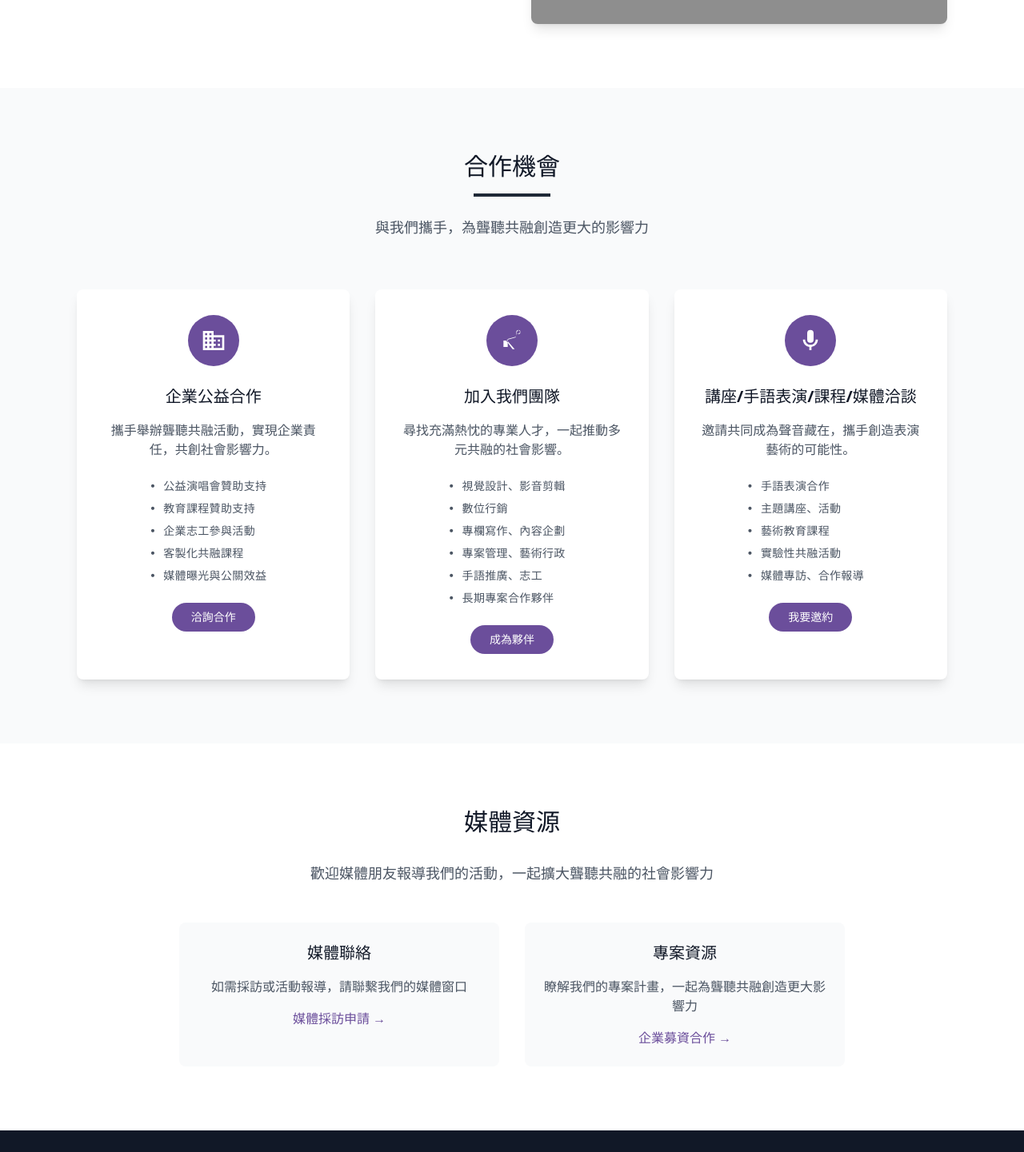
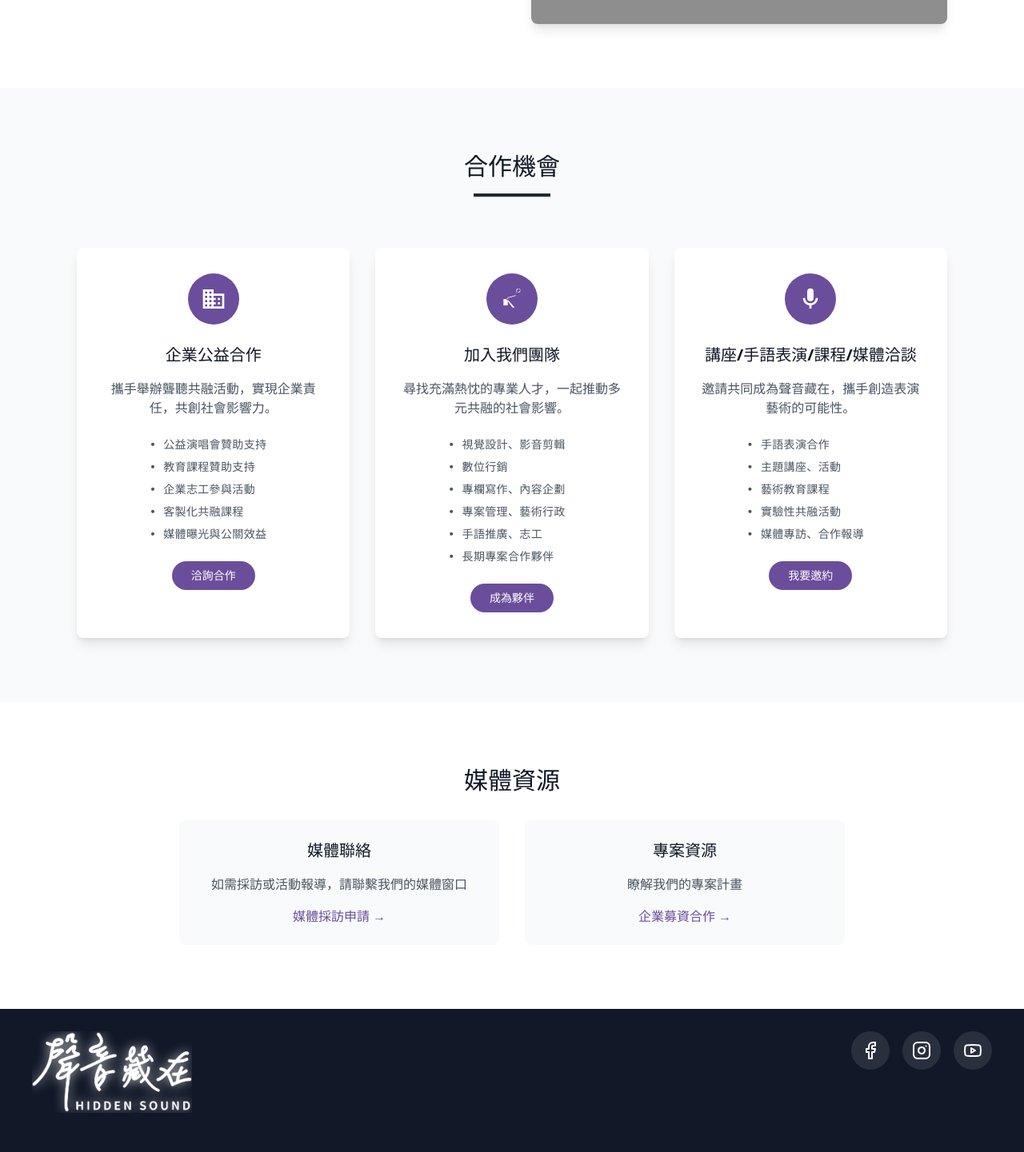
Before and after one commit to nyannyn/hidden-sound, a React (Vite) app: page /contact in a window 1280 px wide. Shown: the part 696-2137 px from the top of the page at 80% size. Built offline with nearby package versions, Linux system fonts and the light colour scheme; grey boxes are pictures that could not be loaded.

Commit message:
頁面小調整

```diff
--- a/src/components/Concert1.tsx
+++ b/src/components/Concert1.tsx
@@ -209,9 +209,6 @@ const Concert1 = () => {
               相關新聞報導
             </h2>
             <div className="w-16 h-1 bg-[#6B4E9B] mx-auto mb-4"></div>
-            <p className="text-gray-600 text-base">
-              媒體如何看待我們的共融演唱會
-            </p>
           </div>
 
           <div className="space-y-0">
--- a/src/components/Concert2.tsx
+++ b/src/components/Concert2.tsx
@@ -209,9 +209,6 @@ const Concert2 = () => {
               相關新聞報導
             </h2>
             <div className="w-16 h-1 bg-[#6B4E9B] mx-auto mb-4"></div>
-            <p className="text-gray-600 text-base">
-              媒體如何看待我們的共融演唱會
-            </p>
           </div>
 
           <div className="space-y-0">
--- a/src/components/Contact.tsx
+++ b/src/components/Contact.tsx
@@ -217,9 +217,6 @@ const Contact = () => {
           <div className="text-center mb-16">
             <h2 className="text-3xl font-bold text-gray-900 mb-4">合作機會</h2>
             <div className="w-24 h-1 bg-gray-800 mx-auto mb-6"></div>
-            <p className="text-lg text-gray-600">
-              與我們攜手，為聾聽共融創造更大的影響力
-            </p>
           </div>
 
           <div className="grid grid-cols-1 md:grid-cols-2 lg:grid-cols-3 gap-8">
@@ -397,9 +394,6 @@ const Contact = () => {
       <section className="py-20 bg-white">
         <div className="max-w-4xl mx-auto px-4 sm:px-6 lg:px-8 text-center">
           <h2 className="text-3xl font-bold text-gray-900 mb-8">媒體資源</h2>
-          <p className="text-lg text-gray-600 mb-12">
-            歡迎媒體朋友報導我們的活動，一起擴大聾聽共融的社會影響力
-          </p>
 
           <div className="grid grid-cols-1 md:grid-cols-2 gap-8">
             <div className="bg-gray-50 p-6 rounded-lg">
@@ -410,7 +404,7 @@ const Contact = () => {
                 如需採訪或活動報導，請聯繫我們的媒體窗口
               </p>
               <a
-                href="https://docs.google.com/forms/d/e/1FAIpQLSehZ7Wg_WVqAYtdadZEZF1mZLk0nNUo2poOA-subE86FFn5JA/viewform"
+                href="https://docs.google.com/forms/d/e/1FAIpQLSf1sHv5HWk1lPQu3_gtDWpZ3KvDnszLnX2-rANds5iYUukBUg/viewform"
                 className="text-[#6B4E9B] hover:text-[#5a4287] font-medium"
               >
                 媒體採訪申請 →
@@ -421,11 +415,9 @@ const Contact = () => {
               <h3 className="text-xl font-semibold text-gray-900 mb-4">
                 專案資源
               </h3>
-              <p className="text-gray-600 mb-4">
-                瞭解我們的專案計畫，一起為聾聽共融創造更大影響力
-              </p>
+              <p className="text-gray-600 mb-4">瞭解我們的專案計畫</p>
               <a
-                href="https://docs.google.com/forms/d/e/1FAIpQLSehZ7Wg_WVqAYtdadZEZF1mZLk0nNUo2poOA-subE86FFn5JA/viewform"
+                href="https://forms.gle/TsyYBHJVh6sJpoTb9"
                 target="_blank"
                 rel="noopener noreferrer"
                 className="text-[#6B4E9B] hover:text-[#5a4287] font-medium"
--- a/src/components/Education.tsx
+++ b/src/components/Education.tsx
@@ -260,9 +260,6 @@ const Education = () => {
               相關新聞報導
             </h2>
             <div className="w-16 h-1 bg-[#6B4E9B] mx-auto mb-4"></div>
-            <p className="text-gray-600 text-base">
-              媒體如何看待我們的共融演唱會
-            </p>
           </div>
 
           <div className="space-y-0">
```
